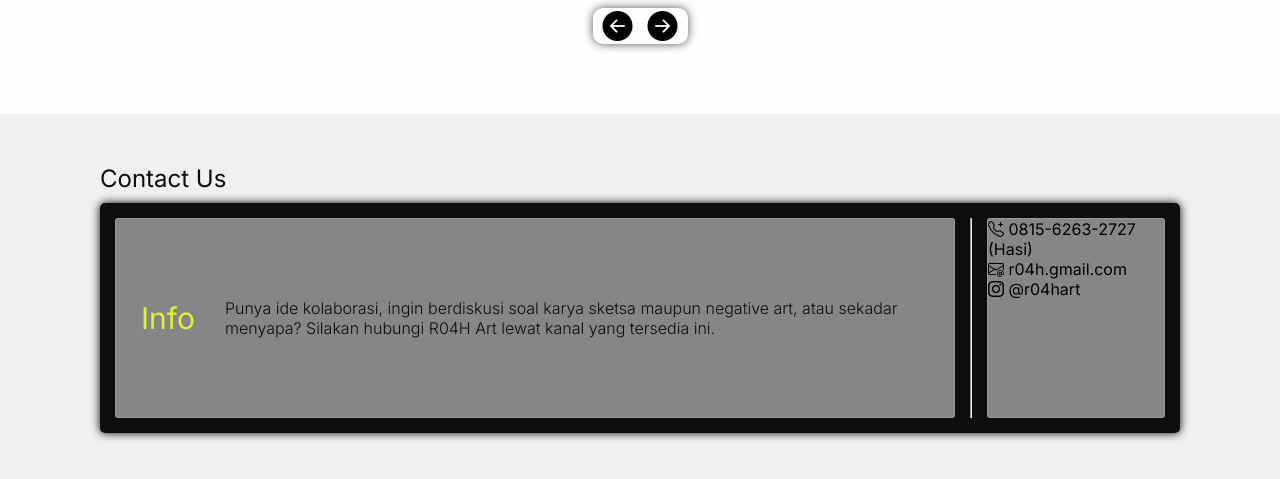
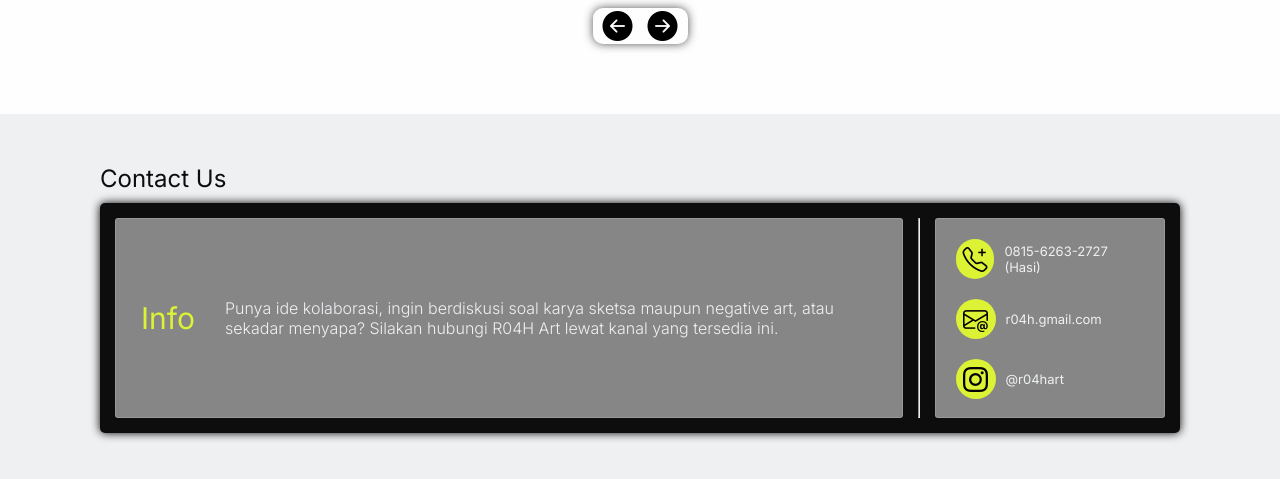
Before and after one commit to Hanli-R04H/mini-project-r04hart-web, a plain HTML site: page index.html in a window 1280 px wide. Shown: the part 3196-3675 px from the top of the page. Drawn offline with nearby package versions, Linux system fonts and the light colour scheme.

Commit message:
update: up contcat us done

```diff
--- a/index.html
+++ b/index.html
@@ -215,18 +215,26 @@
                         </div>
                         <hr>
                         <div class="contact-us-icon">
+                            <div class="contact-icon-us">
                                 <secton class="icon-contact-us">
                                     <i class="bi bi-telephone-plus icon-contact"></i>
+                                    <div class="info-icon">
                                         <span>0815-6263-2727 (Hasi)</span>
+                                    </div>
                                 </secton>
                                 <secton class="icon-contact-us">
                                     <i class="bi bi-envelope-at icon-contact"></i>
+                                    <div class="info-icon">
                                         <span>r04h.gmail.com</span>
+                                    </div>
                                 </secton>
                                 <secton class="icon-contact-us">
                                     <i class="bi bi-instagram icon-contact"></i>
+                                    <div class="info-icon">
                                         <span>@r04hart</span>
+                                    </div>
                                 </secton>
+                            </div>
                         </div>
                     </div>
                 </div>
--- a/style.css
+++ b/style.css
@@ -502,7 +502,7 @@ html {
     background-color: rgba(255, 255, 255, 0.5);
     backdrop-filter: blur(10px);
     border: 1px solid rgba(255, 255, 255, 0.15);
-    width: 80%;
+    width: 75%;
     height: 25vh;
     border-radius: 3px;
     padding: 15px;
@@ -519,7 +519,7 @@ html {
 }
 
 .contact-us-info-box p {
-    color: #0D0D0D;
+    color: #EFF0F2;
     font-weight: 300;
 }
 
@@ -533,3 +533,41 @@ html {
     flex: 1;
     border-radius: 3px;
 }
+
+.contact-icon-us {
+    display: flex;
+    flex-direction: column;
+    padding: 20px 20px;
+    gap: 20px;
+}
+
+.icon-contact-us {
+    display: flex;
+    align-items: center;
+    gap: 10px;
+}
+
+.icon-contact {
+    display: flex;
+    background-color: #DCF235;
+    width: 40px;
+    height: 40px;
+    border-radius: 20px;
+    align-items: center;
+    justify-content: center;
+    font-size: 25px;
+    cursor: pointer;
+    transition: transform 0.25s ease, border 0.25s ease;
+}
+
+.icon-contact:hover {
+    transform: scale(1.11);
+    color: #EFF0F2;
+    background-color: #0d0d0d;
+    border: 1px solid rgba(255, 255, 255, 0.15);
+}
+
+.info-icon {
+    font-size: 13px;
+    color: #EFF0F2;
+}
```
Lines whose indentation alone changed are shown as unchanged.
